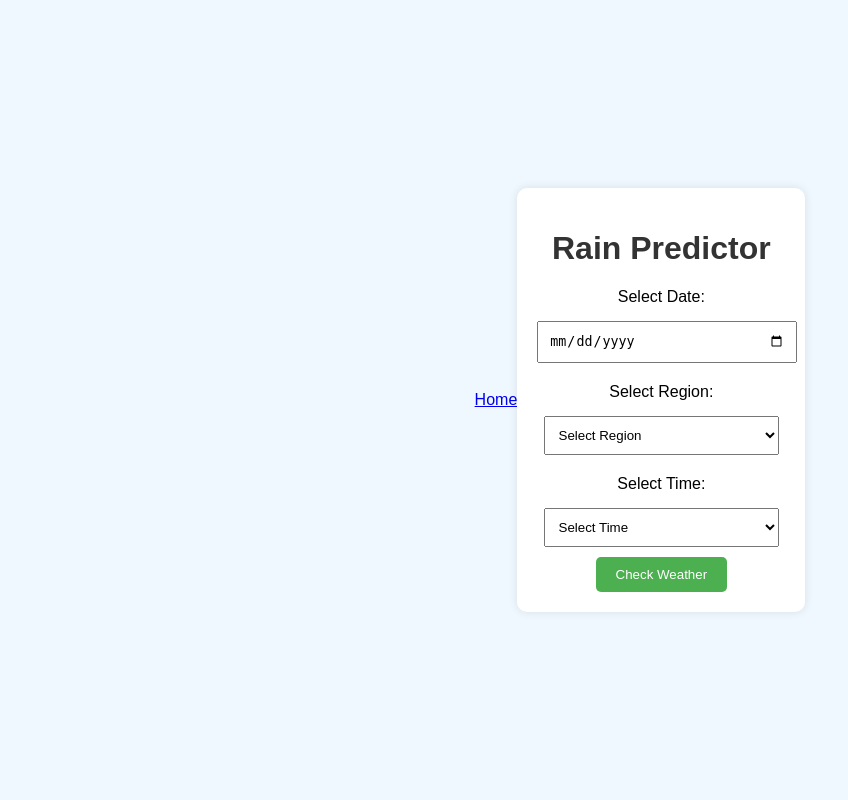
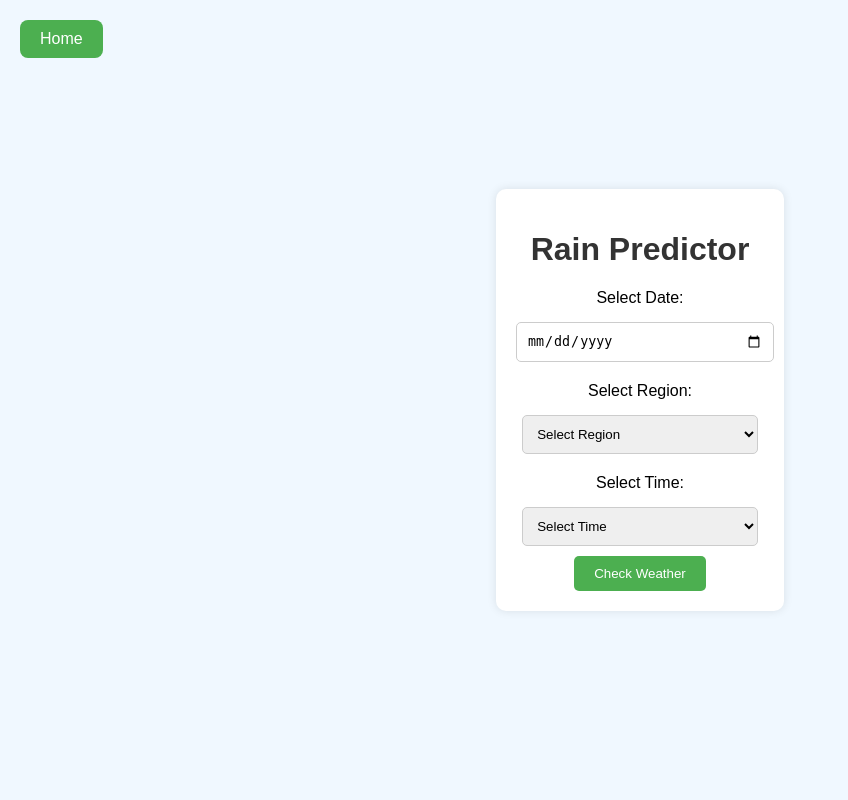
Before and after one commit to Vaishnaviukey/Rainfall_Predction_Using_Deep_Learning, a Flask app: page / in a window 1280 px wide. Shown: the whole page, without its empty margins (0-848 px from the left). Run offline with Flask 3, Linux system fonts and the light colour scheme.

Commit message:
Update style.css

```diff
--- a/static/style.css
+++ b/static/style.css
@@ -1,6 +1,16 @@
+:root {
+    --main-color: #4CAF50;
+    --button-hover-color: #45a049;
+    --background-color: #f0f8ff;
+    --text-color: #333;
+    --result-color: #006400;
+    --container-bg-color: #fff;
+    --shadow-color: rgba(0, 0, 0, 0.1);
+}
+
 body {
     font-family: Arial, sans-serif;
-    background-color: #f0f8ff;
+    background-color: var(--background-color);
     display: flex;
     justify-content: center;
     align-items: center;
@@ -8,16 +18,35 @@ body {
     margin: 0;
 }
 
+.top-left {
+    position: absolute;
+    top: 20px;
+    left: 20px;
+}
+
+.btn {
+    display: inline-block;
+    background-color: var(--main-color);
+    padding: 10px 20px;
+    border-radius: 0.5rem;
+    color: white;
+    text-decoration: none;
+}
+
+.btn:hover {
+    background-color: var(--button-hover-color);
+}
+
 .container {
-    background-color: #fff;
+    background-color: var(--container-bg-color);
     padding: 20px;
     border-radius: 10px;
-    box-shadow: 0 0 10px rgba(0, 0, 0, 0.1);
+    box-shadow: 0 0 10px var(--shadow-color);
     text-align: center;
 }
 
 h1 {
-    color: #333;
+    color: var(--text-color);
 }
 
 label {
@@ -30,11 +59,13 @@ input, select {
     margin: 10px 0;
     width: 95%;
     max-width: 300px;
+    border: 1px solid #ccc;
+    border-radius: 5px;
 }
 
 button {
     padding: 10px 20px;
-    background-color: #4CAF50;
+    background-color: var(--main-color);
     color: white;
     border: none;
     border-radius: 5px;
@@ -42,7 +73,7 @@ button {
 }
 
 button:hover {
-    background-color: #45a049;
+    background-color: var(--button-hover-color);
 }
 
 .result {
@@ -50,5 +81,17 @@ button:hover {
 }
 
 .result h2 {
-    color: #006400;
+    color: var(--result-color);
 }
+
+/* Responsive design for smaller screens */
+@media (max-width: 600px) {
+    .container {
+        width: 100%;
+        padding: 15px;
+    }
+
+    input, select {
+        width: 100%;
+    }
+}
```
